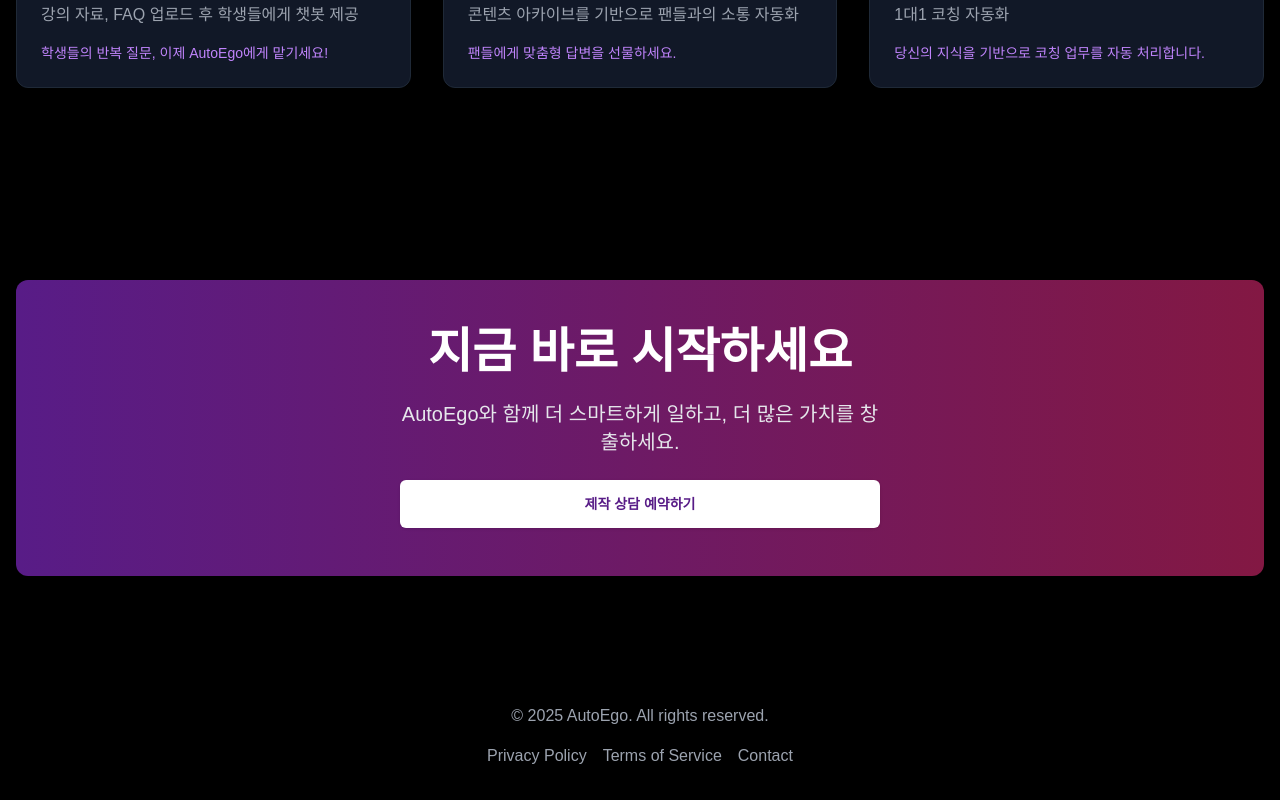
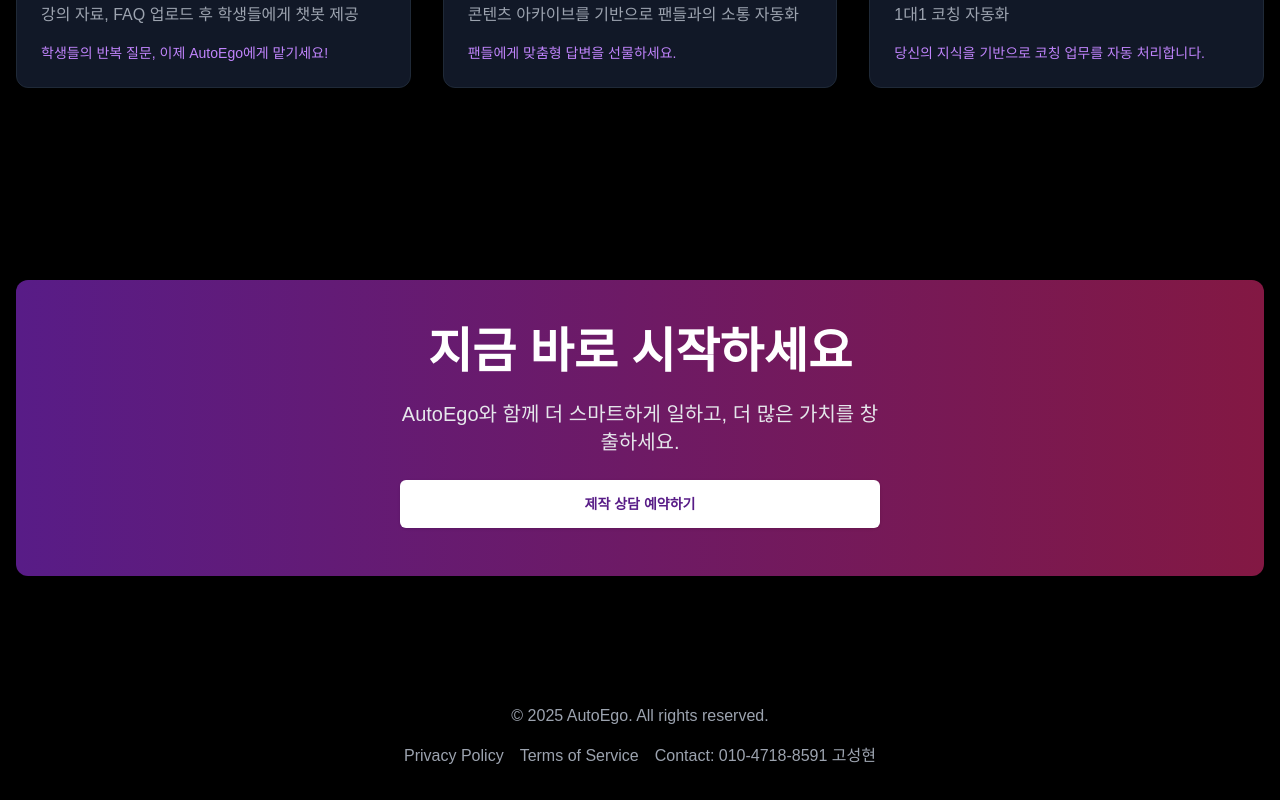
Before and after one commit to seungwonme/AutoEgo, a Next.js app: page / in a window 1280 px wide. Shown: the part 2386-3186 px from the top of the page. Built offline with nearby package versions, Linux system fonts and the light colour scheme.

Commit message:
전화번호 추가

```diff
--- a/src/app/page.tsx
+++ b/src/app/page.tsx
@@ -242,9 +242,9 @@
         <div className="container mx-auto text-center">
           <p>&copy; 2025 AutoEgo. All rights reserved.</p>
           <div className="flex justify-center space-x-4 mt-4">
-            <Link href="/privacy-policy">Privacy Policy</Link>
-            <Link href="/terms-of-service">Terms of Service</Link>
-            <Link href="/contact">Contact</Link>
+            <p>Privacy Policy</p>
+            <p>Terms of Service</p>
+            <p>Contact: 010-4718-8591 고성현</p>
           </div>
         </div>
       </footer>
```
